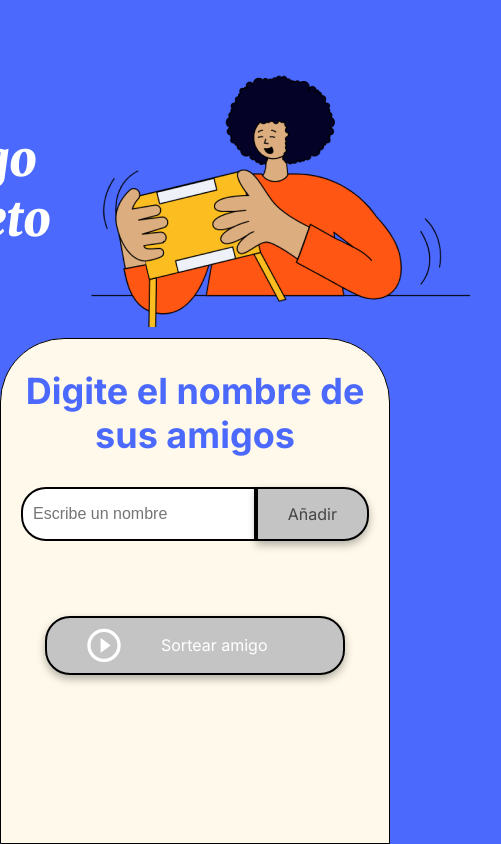
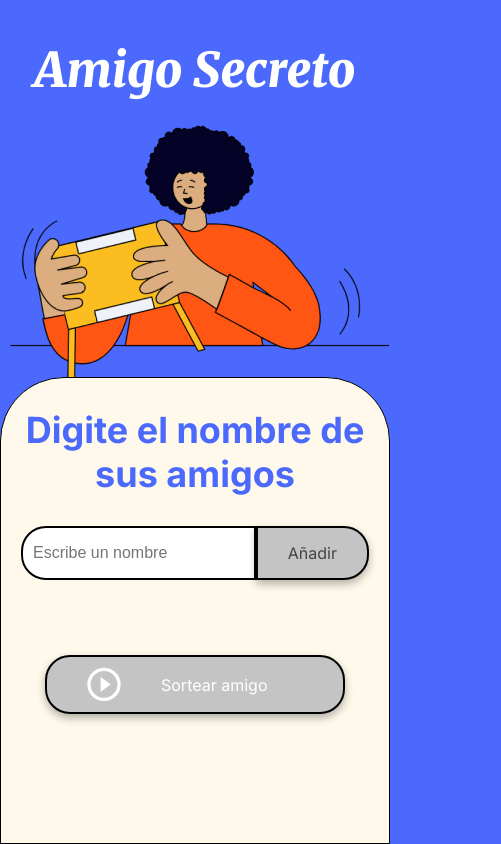
Before and after one commit to Leo-apu/Amigo-Secreto-alura, a plain HTML site: page index.html in a window 390 px wide. Shown: the whole page, 501 px wide, since content can reach past the window. Drawn offline with Linux system fonts and the light colour scheme.

Commit message:
add responsive

```diff
--- a/style.css
+++ b/style.css
@@ -37,6 +37,13 @@ body {
     justify-content: center;
     align-items: center;
     padding: 40px 0 0;
+}
+
+@media screen and (max-width: 700px) {
+    .header-banner {
+        flex-direction: column;
+    }
+
 }
 
 /* Sección de entrada */
```
